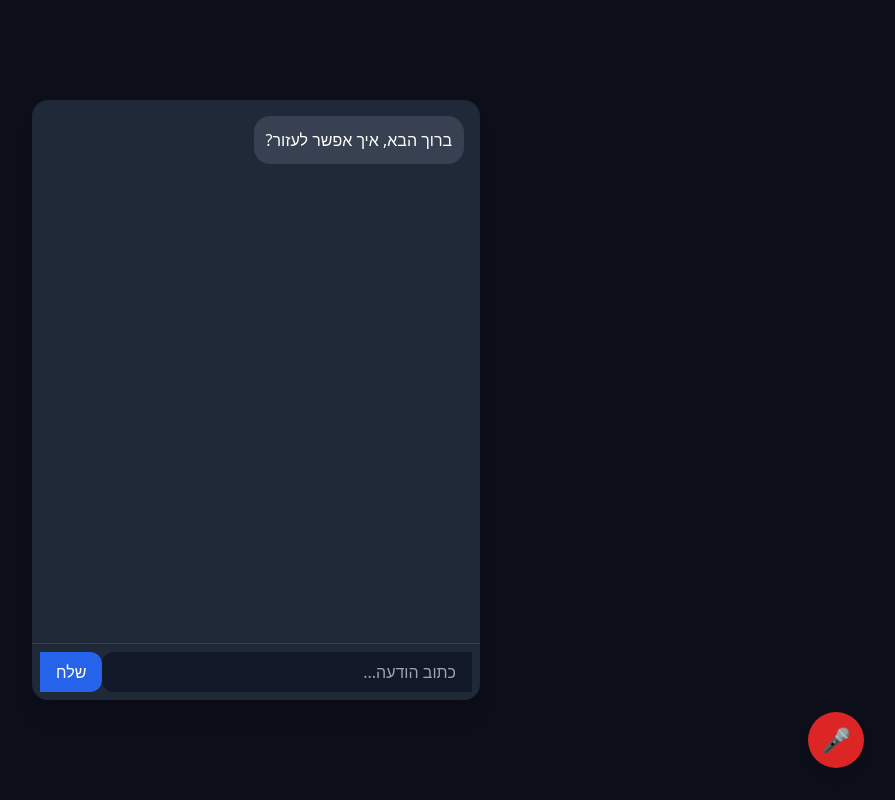
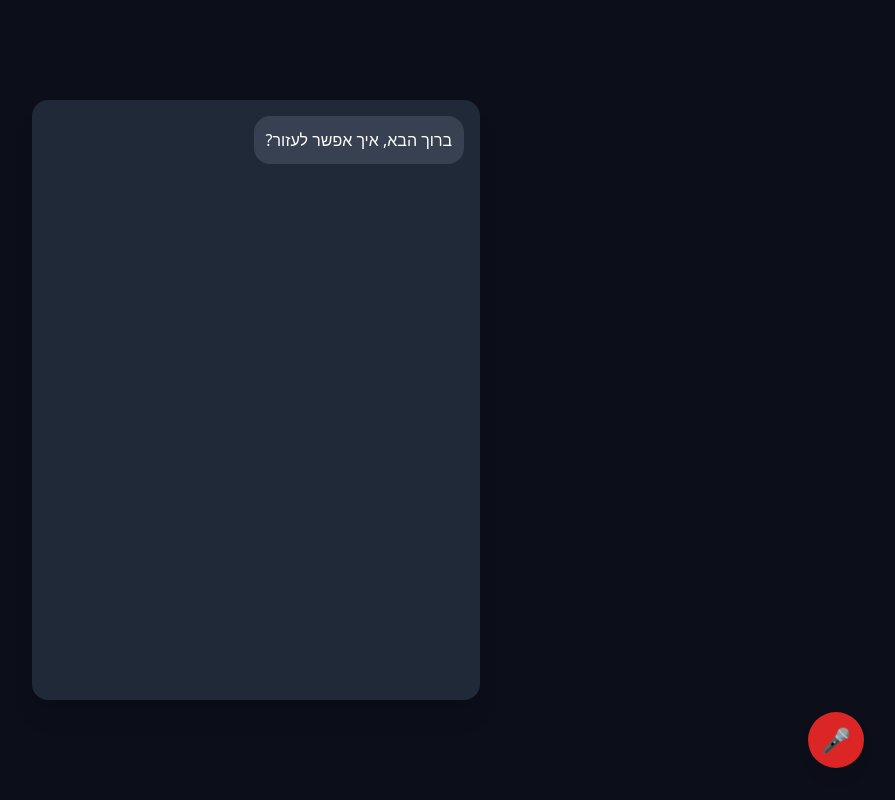
Before and after one commit to RonTheDev/chatbot-UI, a React (Vite) app: page / in a window 1280 px wide. Shown: the whole page, without its empty margins (384-1279 px from the left). Built offline with nearby package versions, Linux system fonts and the light colour scheme.

Commit message:
Im;rovment to loop

```diff
--- a/src/App.tsx
+++ b/src/App.tsx
@@ -13,37 +13,51 @@ export default function Chatbot() {
   const [messages, setMessages] = useState<Message[]>([
     { sender: "bot", text: "ברוך הבא, איך אפשר לעזור?" },
   ]);
-  const [inputText, setInputText] = useState("");
   const [isVoiceMode, setIsVoiceMode] = useState(false);
   const mediaRecorderRef = useRef<MediaRecorder | null>(null);
   const audioChunksRef = useRef<Blob[]>([]);
   const streamRef = useRef<MediaStream | null>(null);
   const silenceTimerRef = useRef<NodeJS.Timeout | null>(null);
+  const isRecordingRef = useRef(false);
 
-  useEffect(() => {
-    window.speechSynthesis.getVoices();
-  }, []);
-
-  const handleTextSubmit = async () => {
-    if (!inputText.trim()) return;
-    const userText = inputText.trim();
-    setInputText("");
+  const handleVoiceReply = async (userText: string) => {
     setMessages((prev) => [...prev, { sender: "user", text: userText }]);
 
     try {
-      const res = await fetch(`${FLASK_SERVER_URL}/text`, {
+      const ttsRes = await fetch(`${FLASK_SERVER_URL}/speak`, {
         method: "POST",
         headers: { "Content-Type": "application/json" },
-        body: JSON.stringify({ prompt: userText }),
+        body: JSON.stringify({ text: userText }),
       });
-      const data = await res.json();
-      setMessages((prev) => [...prev, { sender: "bot", text: data.reply }]);
+
+      const audioData = await ttsRes.blob();
+      const audioURL = URL.createObjectURL(audioData);
+      const audio = new Audio(audioURL);
+
+      setMessages((prev) => [
+        ...prev,
+        { sender: "bot", text: "(🔊 קול הופעל על ידי OpenAI TTS)" },
+      ]);
+
+      audio.onended = () => {
+        if (isVoiceMode) startVoiceLoop();
+      };
+
+      audio.play();
     } catch (err) {
-      console.error("Text request error:", err);
+      console.error("Voice playback error:", err);
+      setMessages((prev) => [
+        ...prev,
+        { sender: "bot", text: "שגיאה בזיהוי קול או השמעה." },
+      ]);
+      if (isVoiceMode) setTimeout(startVoiceLoop, 1000);
     }
   };
 
   const startVoiceLoop = async () => {
+    if (isRecordingRef.current) return;
+    isRecordingRef.current = true;
+
     try {
       const stream = await navigator.mediaDevices.getUserMedia({ audio: true });
       streamRef.current = stream;
@@ -55,7 +69,6 @@ export default function Chatbot() {
       source.connect(analyser);
 
       const dataArray = new Uint8Array(analyser.frequencyBinCount);
-
       const mediaRecorder = new MediaRecorder(stream);
       mediaRecorderRef.current = mediaRecorder;
       audioChunksRef.current = [];
@@ -81,36 +94,12 @@ export default function Chatbot() {
           });
           const data = await res.json();
           const userText = data.transcription.trim();
-
-          setMessages((prev) => [...prev, { sender: "user", text: userText }]);
-
-          const ttsRes = await fetch(`${FLASK_SERVER_URL}/speak`, {
-            method: "POST",
-            headers: { "Content-Type": "application/json" },
-            body: JSON.stringify({ text: userText }),
-          });
-
-          const audioData = await ttsRes.blob();
-          const audioURL = URL.createObjectURL(audioData);
-          const audio = new Audio(audioURL);
-
-          setMessages((prev) => [
-            ...prev,
-            { sender: "bot", text: "(🔊 קול הופעל על ידי OpenAI TTS)" },
-          ]);
-
-          audio.onended = () => {
-            if (isVoiceMode) startVoiceLoop();
-          };
-
-          audio.play();
+          handleVoiceReply(userText);
         } catch (err) {
-          console.error("Voice flow error:", err);
-          setMessages((prev) => [
-            ...prev,
-            { sender: "bot", text: "שגיאה בזיהוי קול או השמעה." },
-          ]);
+          console.error("Transcription failed:", err);
           if (isVoiceMode) setTimeout(startVoiceLoop, 1000);
+        } finally {
+          isRecordingRef.current = false;
         }
       };
 
@@ -126,6 +115,7 @@ export default function Chatbot() {
           if (!silenceTimerRef.current) {
             silenceTimerRef.current = setTimeout(() => {
               mediaRecorder.stop();
+              stream.getTracks().forEach((t) => t.stop());
               audioContext.close();
             }, 2000);
           }
@@ -143,7 +133,8 @@ export default function Chatbot() {
 
       checkSilence();
     } catch (err) {
-      console.error("Mic error:", err);
+      console.error("Mic access error:", err);
+      isRecordingRef.current = false;
     }
   };
 
@@ -152,9 +143,11 @@ export default function Chatbot() {
     setIsVoiceMode(newState);
 
     if (newState) {
+      setMessages([]); // Optional: reset messages when entering voice mode
       startVoiceLoop();
     } else {
       streamRef.current?.getTracks().forEach((t) => t.stop());
+      isRecordingRef.current = false;
     }
   };
 
@@ -194,25 +187,6 @@ export default function Chatbot() {
               </div>
             ))}
         </div>
-
-        {!isVoiceMode && (
-          <div className="flex p-2 border-t border-gray-700">
-            <input
-              type="text"
-              value={inputText}
-              onChange={(e) => setInputText(e.target.value)}
-              onKeyDown={(e) => e.key === "Enter" && handleTextSubmit()}
-              placeholder="כתוב הודעה..."
-              className="flex-1 bg-gray-900 text-white px-4 py-2 rounded-l-xl focus:outline-none"
-            />
-            <button
-              onClick={handleTextSubmit}
-              className="bg-blue-600 hover:bg-blue-500 px-4 rounded-r-xl"
-            >
-              שלח
-            </button>
-          </div>
-        )}
       </div>
 
       <button
```
